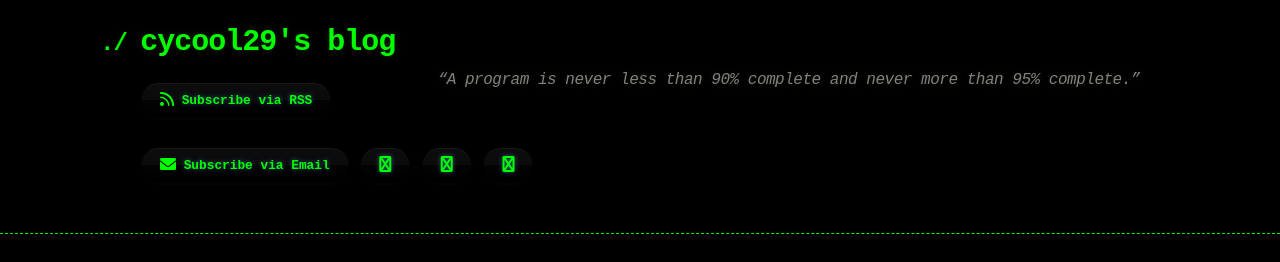
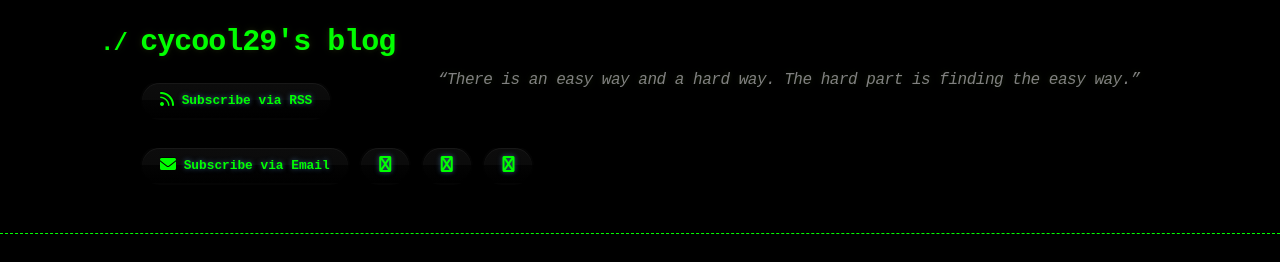
Before and after one commit to cycool29/cycool29.github.io, a Jekyll site: the page built from index.md, in a window 1280 px wide and 900 px high. Shown: the top 262 px of the window. Built offline with Jekyll 4.4.1, drawn with Linux system fonts in a browser that asks for light colours; a style sheet for code colours, icons or effects is not loaded.

Commit message:
Update quotes

```diff
--- a/_config.yml
+++ b/_config.yml
@@ -1,5 +1,5 @@
 title: cycool29's blog
-description: "“A program is never less than 90% complete and never more than 95% complete.” "
+description: "“There is an easy way and a hard way. The hard part is finding the easy way.” "
 bio: A high school student. Intermediate in Python, Git, Bash. Learning JavaScript. He/Him. "
 author: cycool29
 url: https://cycool29.github.io
```
